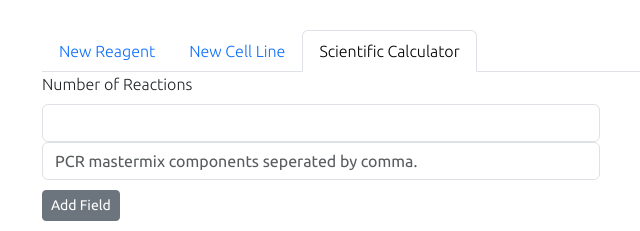
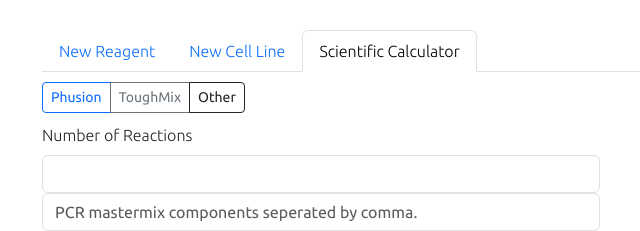
Before and after one commit to abdalla-diaai/A-Z-database, a Django app: page / in a window 1280 px wide, after a click on "Scientific Calculator". Shown: the part 134-365 px from the top of the page, without its empty margins (40-680 px from the left). Run offline with Django 4.2, Linux system fonts and the light colour scheme; a user stored in the database is signed in; some libraries are stand-ins or nearby versions.

Commit message:
added more functionality to calculator.

```diff
--- a/AtoZ/reagents/static/reagents/script.js
+++ b/AtoZ/reagents/static/reagents/script.js
@@ -6,16 +6,35 @@ var phusion = [
     ['Water', 7]
 ]
 
-$('#add-field').on('click', function () {
+var toughmix = [
+    ['Forward Primer', 0.75],
+    ['Reverse Primer', 0.75],
+    ['ToughMix PCR Master Mix', 12.5],
+    ['Template DNA', 1],
+    ['Water', 10]
+]
+
+var tooltipTriggerList = document.querySelectorAll('[data-bs-toggle="tooltip"]')
+var tooltipList = [...tooltipTriggerList].map(tooltipTriggerEl => new bootstrap.Tooltip(tooltipTriggerEl))
+
+function btnClick(polName, polList) {
+    $(`#${polName}`).on('click', function () {
+        $("#table-body").empty();
         const rxNum = $('#tentacles').val();
-    console.log(rxNum);
-
-    for (let i = 0; i < phusion.length; i++) {
+        for (let i = 0; i < polList.length; i++) {
             let tableRow = $("<tr/>");
             tableRow.append($("<td>").text(i + 1));
-        tableRow.append($("<td>").text(phusion[i][0]));
-        tableRow.append($("<td>").text(phusion[i][1] * rxNum));
+            tableRow.append($("<td>").text(polList[i][0]));
+            tableRow.append($("<td>").text(polList[i][1] * rxNum));
             $("#table-body").append(tableRow);
         };
+        if (polName === 'phusion') {
             $('#perRxn').text('Volume per reaction: 19 µL.');
+        } else if (polName === 'toughmix') {
+            $('#perRxn').text('Volume per reaction: 24 µL.');
+        }
     });
+};
+
+btnClick('phusion', phusion);
+btnClick('toughmix', toughmix);
--- a/AtoZ/reagents/templates/reagents/index.html
+++ b/AtoZ/reagents/templates/reagents/index.html
@@ -33,11 +33,18 @@
         </form>
     </div>
     <div class="tab-pane fade" id="calculator-tab-pane" role="tabpanel" aria-labelledby="#calculator-tab-pane" tabindex="0">
+        <div class="btn-group btn-group-sm" role="group" aria-label="Small button group">
+            <button id="phusion"  type="button" class="btn btn-outline-primary" data-bs-toggle="tooltip" data-bs-placement="top"
+            data-bs-custom-class="custom-tooltip" data-bs-title="Phusion Flash High-Fidelity PCR Master Mix. Catalog number: F548L.">Phusion</button>
+            <button id="toughmix" type="button" class="btn btn-outline-secondary" data-bs-toggle="tooltip" data-bs-placement="top"
+            data-bs-custom-class="custom-tooltip" data-bs-title="repliQa HiFi ToughMix. Catalog number: 95200-100.">ToughMix</button>
+            <button id="other" type="button" class="btn btn-outline-dark" data-bs-toggle="tooltip" data-bs-placement="top"
+            data-bs-custom-class="custom-tooltip" data-bs-title="Any other polymerase. Write PCR components below seperated by comma.">Other</button>
+          </div>
         <div>
             <label class="form-label">Number of Reactions</label>
             <input type="number" class="form-control" id="tentacles" name="tentacles" min="1" max="50" />
             <input type="text" class="form-control" id="form-labels" placeholder="PCR mastermix components seperated by comma.">
-            <button id="add-field" class="btn btn-secondary btn-sm">Add Field</button>
         </div>
         <table class="table">
             <thead>
```
Also changed, not shown: 1 other file. Lines whose indentation alone changed are shown as unchanged.
